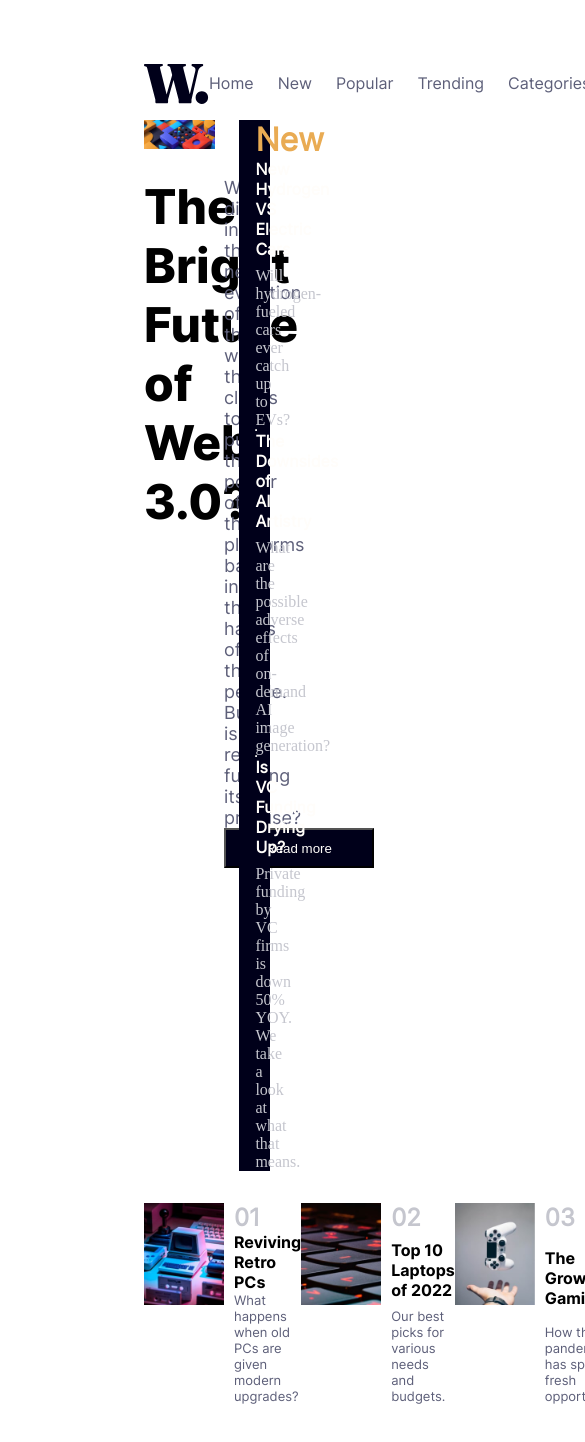
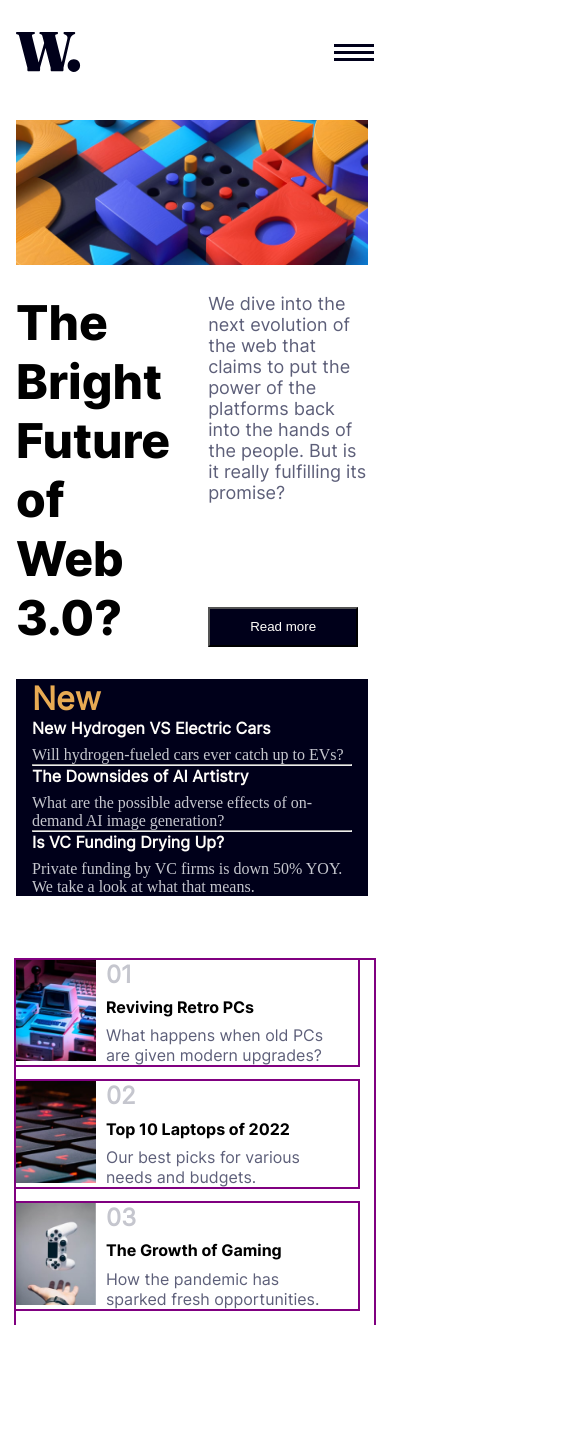
Before and after one commit to Riccardocode/FEM-news-Homepage, a plain HTML site: page index.html in a window 390 px wide. Shown: the top 1442 px of the page, 585 px wide, since content can reach past the window. After the commit the page ends 1325 px from the top, so only its background shows below. Drawn offline with Linux system fonts and the light colour scheme.

Commit message:
toggle button added

```diff
--- a/index.html
+++ b/index.html
@@ -18,7 +18,7 @@
     <!-- Feel free to remove these styles or customise in your own stylesheet 👍 -->
   </head>
   <body>
-    <div class="first-ontainer">
+
       <header>
         <img src="assets/images/logo.svg" />
         <nav>
@@ -29,12 +29,14 @@
             <li>Trending</li>
             <li>Categories</li>
           </ul>
+          <img src="assets/images/icon-menu.svg" alt="Menu Icon" class="menu-icon"/>
         </nav>
       </header>
 
       <section class="top_content">
-        <main>
-          <img src="assets/images/image-web-3-desktop.jpg"/>
+        <div class="row main">
+          <div class="col">
+            <img class="image-cover" src="assets/images/image-web-3-desktop.jpg"/>
             <div class="content">
               <h2>The Bright<br> Future of<br> Web 3.0?</h2>
               <div class="description">
@@ -46,9 +48,8 @@
                 <button class="blue-button">Read more</button>
               </div>
             </div>
-        </main>
-
-        <aside class="aside-main">
+          </div>
+          <div class="col aside-main">
             <h1>New</h1>
             <div>
 
@@ -71,49 +72,47 @@
 
 
 
-        </aside>
-      </section>
-
-      <section>
-        <div class="row top-3">
-          <div class="col top-3">
-            <div class="col">
-              <img class ="img-top-3" src="./assets/images/image-retro-pcs.jpg" alt=""></div>
-            <div class="col bottom-text">
-              <h1>01</h1>
-              <h4>Reviving Retro PCs</h4>
-              <p class="par-top-3">What happens when old PCs are given modern upgrades?</p>
           </div>
-          </div>
-
-          <div class="col top-3">
-            <div class="col">
-              <img class ="img-top-3" src="./assets/images/image-top-laptops.jpg" alt=""></div>
-            <div class="col bottom-text">
-              <h1>02</h1>
-              <h4>Top 10 Laptops of 2022</h4>
-              <p class="par-top-3">Our best picks for various needs and budgets.</p>
-            </div>
-          </div>
-
-          <div class="col top-3">
-            <div class="col">
-              <img class ="img-top-3" src="./assets/images/image-gaming-growth.jpg" alt=""></div>
-            <div class="col bottom-text">
-              <h1>03</h1>
-              <h4>The Growth of Gaming</h4>
-              <p class="par-top-3">How the pandemic has sparked fresh opportunities.</p>
-            </div>
-          </div>
-        </div>
-        <div style="margin-bottom: 2rem;">
-
         </div>
 
 
 
       </section>
+
+      <section class="section-bottom">
+
+        <div class="col bottom-3">
+          <div class="col">
+            <img class ="img-bottom-3" src="./assets/images/image-retro-pcs.jpg" alt=""></div>
+          <div class="col bottom-text">
+            <h1>01</h1>
+            <h4>Reviving Retro PCs</h4>
+            <p class="par-bottom-3">What happens when old PCs are given modern upgrades?</p>
           </div>
+        </div>
+
+        <div class="col bottom-3">
+          <div class="col">
+            <img class ="img-bottom-3" src="./assets/images/image-top-laptops.jpg" alt=""></div>
+          <div class="col bottom-text">
+            <h1>02</h1>
+            <h4>Top 10 Laptops of 2022</h4>
+            <p class="par-bottom-3">Our best picks for various needs and budgets.</p>
+          </div>
+        </div>
+
+        <div class="col bottom-3">
+          <div class="col">
+            <img class ="img-bottom-3" src="./assets/images/image-gaming-growth.jpg" alt=""></div>
+          <div class="col bottom-text">
+            <h1>03</h1>
+            <h4>The Growth of Gaming</h4>
+            <p class="par-bottom-3">How the pandemic has sparked fresh opportunities.</p>
+          </div>
+        </div>
+      </section>
+
+
 
   </body>
 </html>
--- a/style.css
+++ b/style.css
@@ -40,10 +40,7 @@ body {
 
 }
 
-.first-ontainer{
-    margin-right: 5rem;
-    margin-left: 5rem;
-}
+
 section{
     margin-bottom: 2rem;
 }
@@ -80,19 +77,28 @@ header nav ul li:hover {
     color: var(--soft-Orange);
 }
 
+header nav .menu-icon {
+    display: none;
+}
+
 .top_content {
     display: flex;
+
     gap: 1.5rem;
 }
 
 .top_content main {
     width: 70%;
 }
+.main{
+    display:flex;
+
+}
 
 /* > select only the top level tag*/
-.top_content main > img {
+.image-cover {
     width: 100%;
-
+    padding-right: 2rem;
     /* outline: 1px solid purple; */
     /* object-fit how does it fit within the container*/
 
@@ -122,6 +128,7 @@ header nav ul li:hover {
     font-size: large;
     color:var(--darkGrayishBlue);
     font-family: interRegular;
+    padding-right: 2rem;
 
 }
 
@@ -132,7 +139,7 @@ header nav ul li:hover {
 .top_content aside {
     width: 30%;
 }
-aside hr{
+.aside-main hr{
     color:var(--darkGrayishBlue);
     margin-left: 1rem;
     margin-right:1rem;
@@ -155,7 +162,7 @@ aside hr{
     color:var(--offWhite);
     margin-bottom: 0.5rem;
 }
-aside div{
+.aside-main div{
     margin-left: 1rem;
     margin-right:1rem;
 }
@@ -163,7 +170,7 @@ aside div{
     color:var(--grayishBlue);
     font-family: chosenFont;
 }
-aside h4:hover{
+.aside-main h4:hover{
     color:var(--soft-Orange);
 }
 
@@ -188,21 +195,24 @@ aside h4:hover{
     color:var(--soft-Orange);
     transition: all 300ms ease;
 }
-.top-3{
+.bottom-3{
     display:flex;
     justify-content:space-between;
 
 }
+.section-bottom{
+    display:flex;
+    justify-content:space-between;
 
-.img-top-3{
+}
+.img-bottom-3{
     width:80px;
     margin-right: 10px;
 }
 
-.par-top-3{
-    font-size:small;
+.par-bottom-3{
+    font-family: interRegular;
     color:var(--darkGrayishBlue);
-    margin-bottom: 0.5rem;
 }
 
 section h1{
@@ -211,3 +221,34 @@ section h1{
 .h6-orange{
     color:var(--soft-Orange);
 }
+
+@media screen and (max-width:800px){
+    .main{
+        flex-wrap: wrap;
+    }
+    .section-bottom{
+        flex-wrap: wrap;
+        outline: 2px solid purple;
+
+    }
+    .aside-main{
+        margin-right: 2rem;
+        margin-top: 2rem;
+    }
+    .bottom-3{
+        margin-bottom: 1rem;
+        padding-right: 1rem;
+        outline: 2px solid purple;
+        margin-right: 1rem;
+    }
+    body{
+        padding: 1rem;
+    }
+
+    header nav .menu-icon {
+    display: block;
+    }
+    header nav ul {
+        display: none;
+    }
+}
```
Lines whose indentation alone changed are shown as unchanged.
